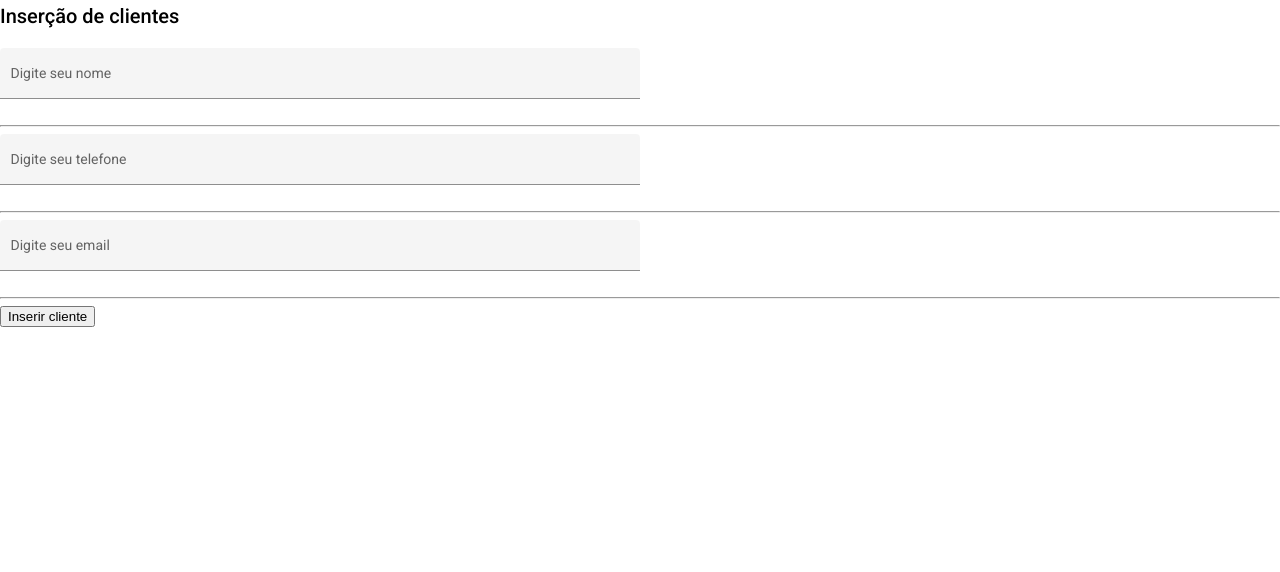
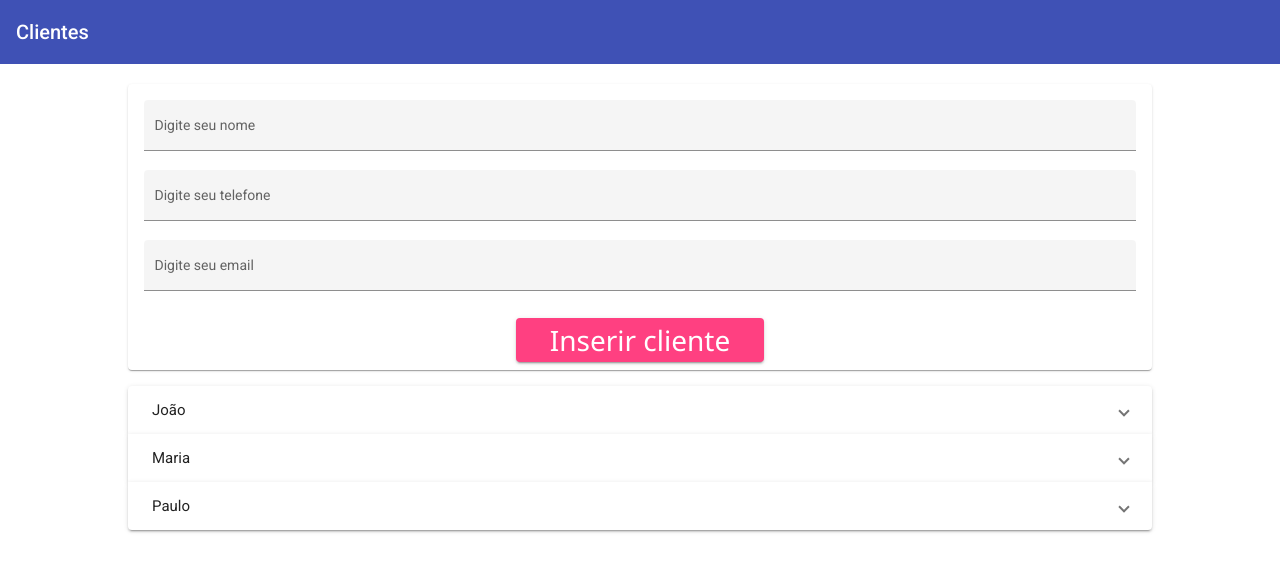
Before and after one commit to luanLTS/angular-cadastro-clientes, an Angular app: page / in a window 1280 px wide. Shown: the top 572 px of the page. Built offline with nearby package versions, Linux system fonts and the light colour scheme.

Commit message:
finalizado a primeira parte, criando o cabeçalho, o formulário para adcionar cliente e a lista de cliente dinamica com a diretiva  ngFor'

```diff
--- a/src/app/app.component.css
+++ b/src/app/app.component.css
@@ -0,0 +1,4 @@
+main {
+  margin: 1.25rem auto;
+  width: 80%;
+}
--- a/src/app/app.component.html
+++ b/src/app/app.component.html
@@ -1 +1,5 @@
-<app-component-inserir></app-component-inserir>
+<app-cabecalho></app-cabecalho>
+<main>
+  <app-component-inserir></app-component-inserir>
+  <app-cliente-lista></app-cliente-lista>
+</main>
--- /dev/null
+++ b/src/app/cabecalho/cabecalho.component.html
@@ -0,0 +1,3 @@
+<mat-toolbar color="primary">
+  Clientes
+</mat-toolbar>
--- a/src/app/clientes/cliente-inserir/cliente-inserir-component.css
+++ b/src/app/clientes/cliente-inserir/cliente-inserir-component.css
@@ -1,3 +1,15 @@
-.input-form-add {
-  width: 50%;
+mat-form-field {
+  width: 100%;
 }
+
+mat-card-actions {
+  width: 25%;
+  margin: 0 auto;
+}
+
+mat-card-actions button {
+  width: 100%;
+  font-size: 1.75rem;
+  padding: .25rem;
+  font-family: 'Segoe UI', Tahoma, Geneva, Verdana, sans-serif;
+}
--- a/src/app/clientes/cliente-inserir/cliente-inserir-component.html
+++ b/src/app/clientes/cliente-inserir/cliente-inserir-component.html
@@ -1,27 +1,26 @@
-<h2>Inserção de clientes</h2>
-
-<mat-form-field class="input-form-add" appearance="fill">
+<mat-card>
+  <mat-form-field appearance="fill">
     <mat-label>Digite seu nome</mat-label>
     <input matInput type="text" [(ngModel)]="nome" />
     <button *ngIf="nome" matSuffix mat-icon-button aria-label="Limpar" (click)="nome=''">
       <mat-icon>close</mat-icon>
     </button>
   </mat-form-field>
-<hr>
-<mat-form-field class="input-form-add" appearance="fill">
+  <mat-form-field appearance="fill">
     <mat-label>Digite seu telefone</mat-label>
     <input matInput type="text" [(ngModel)]="fone" />
     <button *ngIf="fone" matSuffix mat-icon-button aria-label="Limpar" (click)="fone=''">
       <mat-icon>close</mat-icon>
     </button>
   </mat-form-field>
-<hr>
-<mat-form-field class="input-form-add" appearance="fill">
+  <mat-form-field appearance="fill">
     <mat-label>Digite seu email</mat-label>
     <input matInput type="text" [(ngModel)]="email" />
     <button *ngIf="email" matSuffix mat-icon-button aria-label="Limpar" (click)="email=''">
       <mat-icon>close</mat-icon>
     </button>
   </mat-form-field>
-<hr>
-<button (click)="onAddClient()">Inserir cliente</button>
+  <mat-card-actions>
+    <button mat-raised-button color="accent" (click)="onAddClient()">Inserir cliente</button>
+  </mat-card-actions>
+</mat-card>
--- /dev/null
+++ b/src/app/clientes/cliente-lista/cliente-lista.component.css
@@ -0,0 +1,4 @@
+:host() {
+  margin: 1rem 0;
+  display: block;
+}
--- /dev/null
+++ b/src/app/clientes/cliente-lista/cliente-lista.component.html
@@ -0,0 +1,11 @@
+<mat-accordion *ngIf="clientes.length > 0">
+  <mat-expansion-panel *ngFor="let cliente of clientes">
+    <mat-expansion-panel-header>
+      {{ cliente.nome }}
+    </mat-expansion-panel-header>
+    <p>Telefone: {{ cliente.fone }}</p>
+    <p>E-mail: {{ cliente.email }}</p>
+  </mat-expansion-panel>
+</mat-accordion>
+
+<p *ngIf="clientes.length <= 0" class="mat-body-1" style="text-align: center;">Nenhum cliente cadastrado</p>
--- /dev/null
+++ b/src/app/clientes/cliente-lista/cliente-lista.component.ts
@@ -0,0 +1,26 @@
+import { Component } from '@angular/core';
+
+@Component({
+  selector: 'app-cliente-lista',
+  templateUrl: './cliente-lista.component.html',
+  styleUrls: ['./cliente-lista.component.css'],
+})
+export class ClienteListaComponent {
+  clientes = [
+    {
+      nome: 'João',
+      fone: '12345678',
+      email: 'joao@joao.com',
+    },
+    {
+      nome: 'Maria',
+      fone: '87654321',
+      email: 'maria@maria.com',
+    },
+    {
+      nome: 'Paulo',
+      fone: '87651234',
+      email: 'paulo@paulo.com',
+    },
+  ];
+}
```
Also changed, not shown: src/app/app.module.ts (+17 -3 lines), src/app/cabecalho/cabecalho.component.ts (added, +8 -0 lines), src/app/cabecalho/cabecalho.component.css (added). Lines whose indentation alone changed are shown as unchanged.
